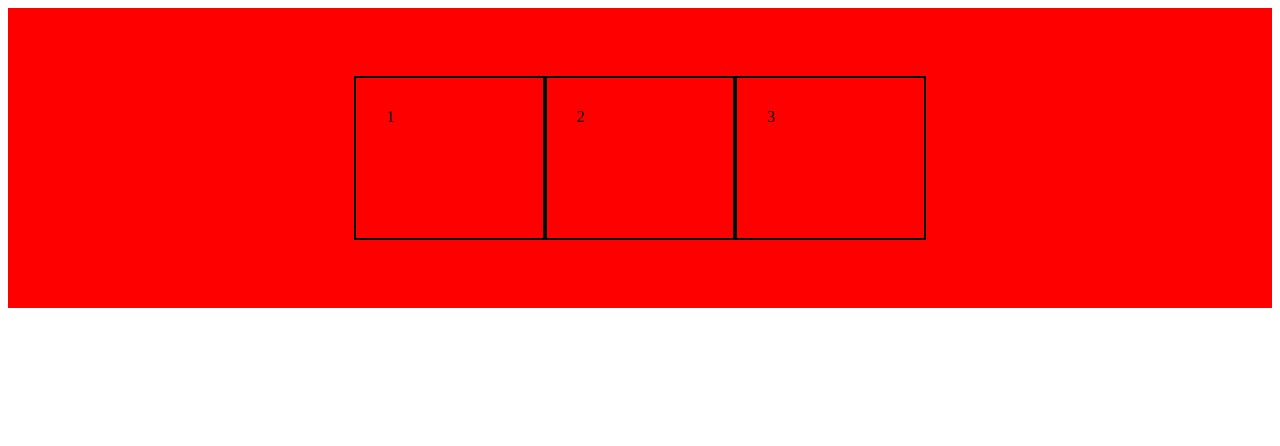
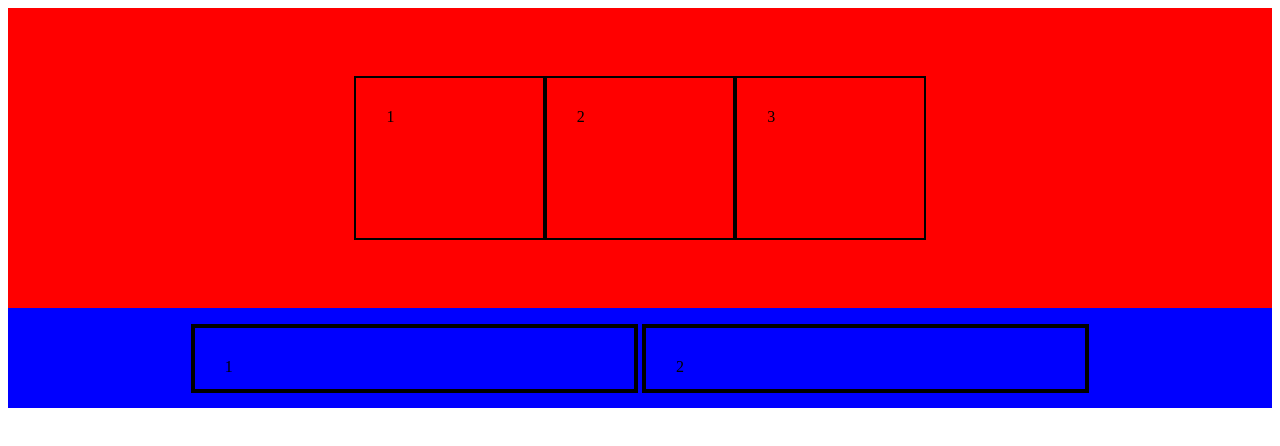
Before and after one commit to masudrana08/practiceEveryday, a plain HTML site: page index.html in a window 1280 px wide. Drawn offline with Linux system fonts and the light colour scheme.

Commit message:
flexbox 2

```diff
--- a/css/style.css
+++ b/css/style.css
@@ -1,3 +1,23 @@
+.flex-container2{
+    background:blue;
+    display:flex;
+    height:100px;
+    justify-content:center;
+    align-items:center;
+}
+
+.flex-item2{
+    padding:30px;
+    width:30%;
+    height:1%;
+    border:4px solid;
+    margin:2px;
+
+}
+
+
+
+
 .flex-container{
     background-color:red;
     display:flex;
--- a/index.html
+++ b/index.html
@@ -14,7 +14,10 @@
      <div class="flex-item">3</div>
  </div>
 
-
+  <div class="flex-container2">
+      <div class="flex-item2">1</div>
+      <div class="flex-item2">2</div>
+  </div>
 
 
 
```
